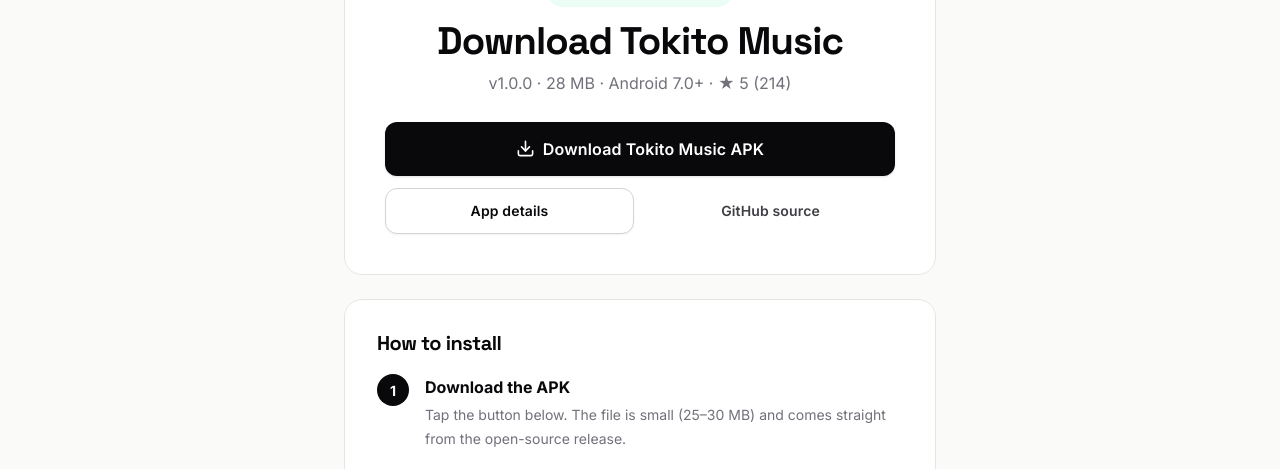
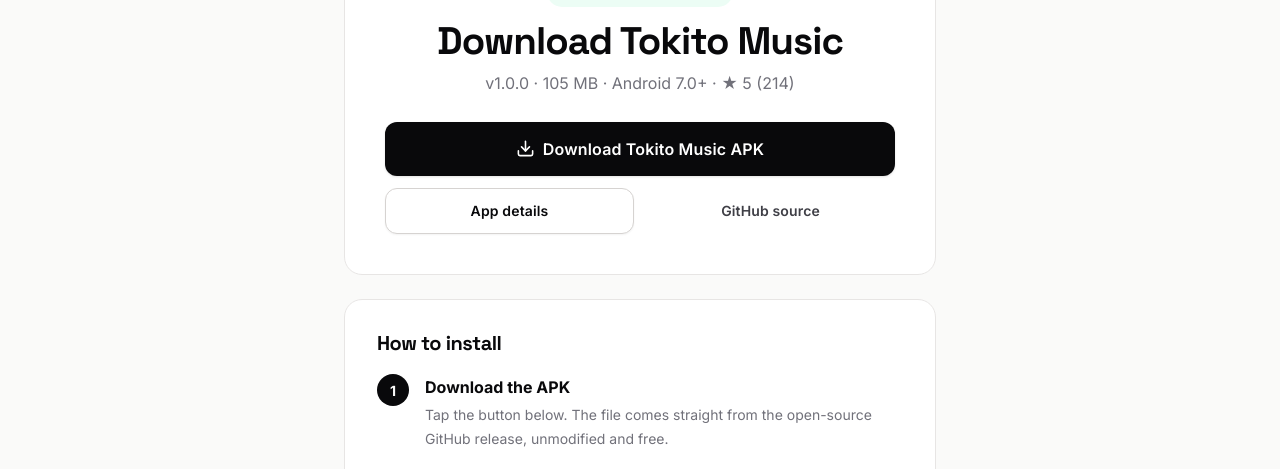
Before and after one commit to t4tokito/t4tokito-store, a React (Vite) app: page /download/tokito-music in a window 1280 px wide. Shown: the part 331-800 px from the top of the page. Built offline with nearby package versions, Linux system fonts and the light colour scheme.

Commit message:
Wire Tokito Music download via GitHub Release
- APK is 105MB: exceeds GitHub 100MB file limit, so host on release
  (spotify-alt v1.0.0) instead of public/; gitignore APKs
- Real size wired into data + JSON-LD schema
- External-URL aware download handler

```diff
--- a/index.html
+++ b/index.html
@@ -163,8 +163,8 @@
         "url": "https://t4tokito-store.netlify.app/"
       },
       "version": "1.0.0",
-      "downloadUrl": "https://t4tokito-store.netlify.app/download/tokito-music",
-      "fileSize": "28MB"
+      "downloadUrl": "https://github.com/t4tokito/spotify-alt/releases/download/v1.0.0/tokito-music.apk",
+      "fileSize": "105MB"
     }
     </script>
 
--- a/src/data/apps.js
+++ b/src/data/apps.js
@@ -94,7 +94,7 @@ Sign in to sync your library, playlists, and likes across devices with Firebase
     category: 'Music',
     version: '1.0.0',
     updated: 'October 3, 2026',
-    size: '28 MB',
+    size: '105 MB',
     androidVersion: '7.0+',
     downloads: '1K+',
     rating: 5.0,
@@ -117,7 +117,7 @@ Sign in to sync your library, playlists, and likes across devices with Firebase
       { alt: 'Tokito Music Player', caption: 'Now Playing - 320kbps' },
       { alt: 'Tokito Music Library', caption: 'Playlists & Liked Songs' },
     ],
-    downloadUrl: '/downloads/tokito-music.apk',
+    downloadUrl: 'https://github.com/t4tokito/spotify-alt/releases/download/v1.0.0/tokito-music.apk',
     githubUrl: 'https://github.com/t4tokito/spotify-alt',
     changelog: [
       { version: '1.0.0', date: '2026-10-03', changes: ['Initial release', '320kbps music streaming', 'Playlists & liked songs', 'Background playback', 'Firebase auth & cloud sync', 'Search across millions of tracks'] },
--- a/src/pages/DownloadPage.jsx
+++ b/src/pages/DownloadPage.jsx
@@ -8,7 +8,7 @@ import AppIcon from '../components/AppIcon';
 import MaintenanceBanner from '../components/MaintenanceBanner';
 
 const steps = [
-  { title: 'Download the APK', text: 'Tap the button below. The file is small (25–30 MB) and comes straight from the open-source release.' },
+  { title: 'Download the APK', text: 'Tap the button below. The file comes straight from the open-source GitHub release, unmodified and free.' },
   { title: 'Allow installs from your browser', text: 'Android will ask for permission once (“Install unknown apps”). Allow it for your browser — this is standard for apps outside the Play Store.' },
   { title: 'Open the file and install', text: 'Open the downloaded APK from your notifications or Downloads folder, tap Install, and you\u2019re done. Updates work the same way.' },
 ];
@@ -42,8 +42,16 @@ export default function DownloadPage() {
 
   const handleDownload = () => {
     setDownloading(true);
+    const url = app.downloadUrl;
+    if (/^https?:\/\//.test(url)) {
+      // External host (e.g. GitHub Release serves with Content-Disposition:
+      // attachment, so this lands as a file download, not a page visit).
+      window.open(url, '_blank', 'noopener,noreferrer');
+      setDownloading(false);
+      return;
+    }
     const link = document.createElement('a');
-    link.href = app.downloadUrl;
+    link.href = url;
     link.setAttribute('download', '');
     document.body.appendChild(link);
     link.click();
```
Also changed, not shown: 1 other file (tests, documents, lock files or other folders).
